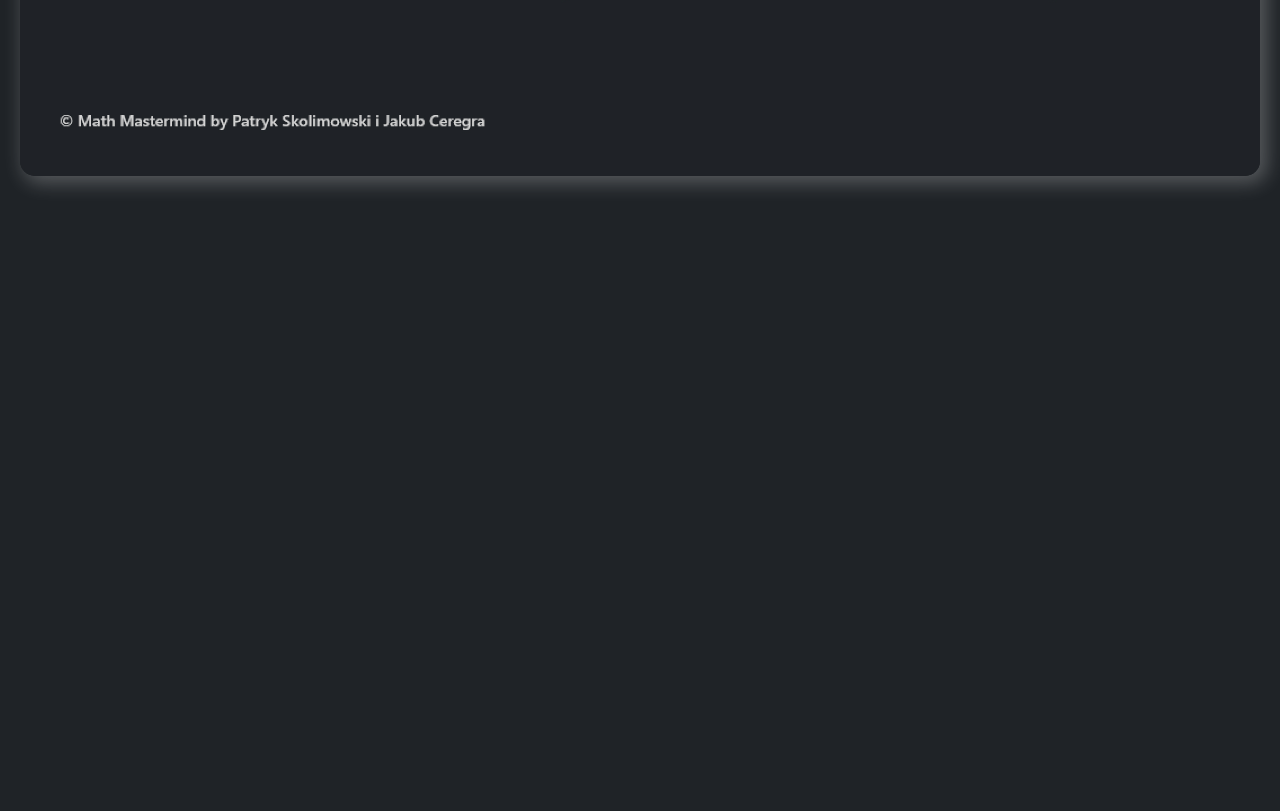
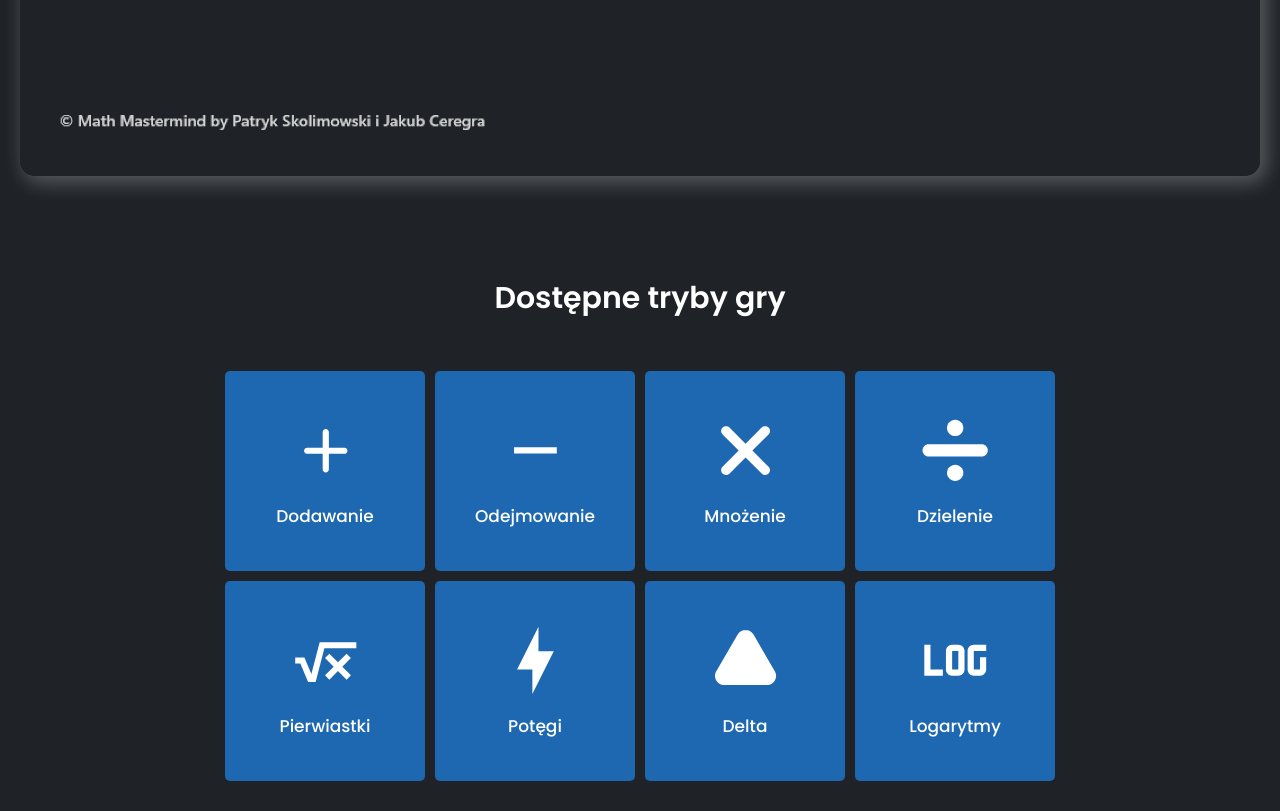
Before and after one commit to likesunny-yon/gatsby-website, a Gatsby site: page / in a window 1280 px wide. Shown: the part 1282-2093 px from the top of the page. Before the commit the page ends 1528 px from the top, so only its background shows below. Built offline with nearby package versions, Linux system fonts and the light colour scheme; Gatsby itself is replaced by a stand-in of ours.

Commit message:
Add modes section

```diff
--- /dev/null
+++ b/src/components/ModesList/ModesList.jsx
@@ -0,0 +1,27 @@
+import React from 'react';
+import * as styles from './ModesList.module.scss';
+import { modesList } from 'data/modesList';
+
+const ModesList = () => {
+	return (
+		<div className={styles.wrapper}>
+			<h2 className={styles.title}>Dostępne tryby gry</h2>
+			<div className={styles.items}>
+				{modesList.map((el) => {
+					return (
+						<div className={styles.item} key={el.title}>
+							<img
+								className={styles.icon}
+								src={el.icon}
+								alt={`${el.title} Icon`}
+							/>
+							<h3 className={styles.itemTitle}>{el.title}</h3>
+						</div>
+					);
+				})}
+			</div>
+		</div>
+	);
+};
+
+export default ModesList;
--- /dev/null
+++ b/src/components/ModesList/ModesList.module.scss
@@ -0,0 +1,59 @@
+@import 'styles/theme';
+
+.wrapper {
+	display: flex;
+	justify-content: center;
+	align-items: center;
+	flex-direction: column;
+	padding: 100px 0;
+	padding: 30px;
+}
+
+.title {
+	font-size: 30px;
+	margin-bottom: 50px;
+}
+
+.items {
+	max-width: 850px;
+	display: flex;
+	gap: 10px;
+	flex-wrap: wrap;
+	justify-content: center;
+}
+
+.item {
+	width: 200px;
+	height: 200px;
+	border-radius: 5px;
+	background-color: $primary;
+	color: $textColor;
+	display: flex;
+	justify-content: center;
+	align-items: center;
+	flex-direction: column;
+}
+
+.icon {
+	width: 75px;
+	height: 75px;
+	margin-bottom: 15px;
+}
+
+.itemTitle {
+	font-size: 17px;
+	font-weight: 500;
+}
+
+@media (max-width: 400px) {
+	.title {
+		font-size: 25px;
+	}
+}
+
+@media (max-width: 500px) {
+	.item {
+		width: 100%;
+		height: 180px;
+	}
+}
--- /dev/null
+++ b/src/data/modesList.js
@@ -0,0 +1,43 @@
+import AdditionIcon from 'images/modes/AdditionIcon.svg';
+import DeltaIcon from 'images/modes/DeltaIcon.svg';
+import DivisionIcon from 'images/modes/DivisionIcon.svg';
+import LogIcon from 'images/modes/LogIcon.svg';
+import MultiplicationIcon from 'images/modes/MultiplicationIcon.svg';
+import PowerIcon from 'images/modes/PowerIcon.svg';
+import RootIcon from 'images/modes/RootIcon.svg';
+import SubstractionIcon from 'images/modes/SubstractionIcon.svg';
+
+export const modesList = [
+	{
+		title: 'Dodawanie',
+		icon: AdditionIcon,
+	},
+	{
+		title: 'Odejmowanie',
+		icon: SubstractionIcon,
+	},
+	{
+		title: 'Mnożenie',
+		icon: MultiplicationIcon,
+	},
+	{
+		title: 'Dzielenie',
+		icon: DivisionIcon,
+	},
+	{
+		title: 'Pierwiastki',
+		icon: RootIcon,
+	},
+	{
+		title: 'Potęgi',
+		icon: PowerIcon,
+	},
+	{
+		title: 'Delta',
+		icon: DeltaIcon,
+	},
+	{
+		title: 'Logarytmy',
+		icon: LogIcon,
+	},
+];
--- a/src/pages/index.jsx
+++ b/src/pages/index.jsx
@@ -1,14 +1,17 @@
 import React from 'react';
 import 'styles/global.scss';
 import { SEO } from 'components/Seo/Seo';
+
 import Navigation from 'components/Navigation/Navigation';
 import Header from 'components/Header/Header';
+import ModesList from 'components/ModesList/ModesList';
 
 const IndexPage = () => {
 	return (
 		<div>
 			<Navigation />
 			<Header />
+			<ModesList />
 		</div>
 	);
 };
```
Also changed, not shown: src/images/modes/AdditionIcon.svg (added), src/images/modes/DeltaIcon.svg (added), src/images/modes/DivisionIcon.svg (added), src/images/modes/LogIcon.svg (added), src/images/modes/MultiplicationIcon.svg (added), src/images/modes/PowerIcon.svg (added), src/images/modes/RootIcon.svg (added), src/images/modes/SubstractionIcon.svg (added).
